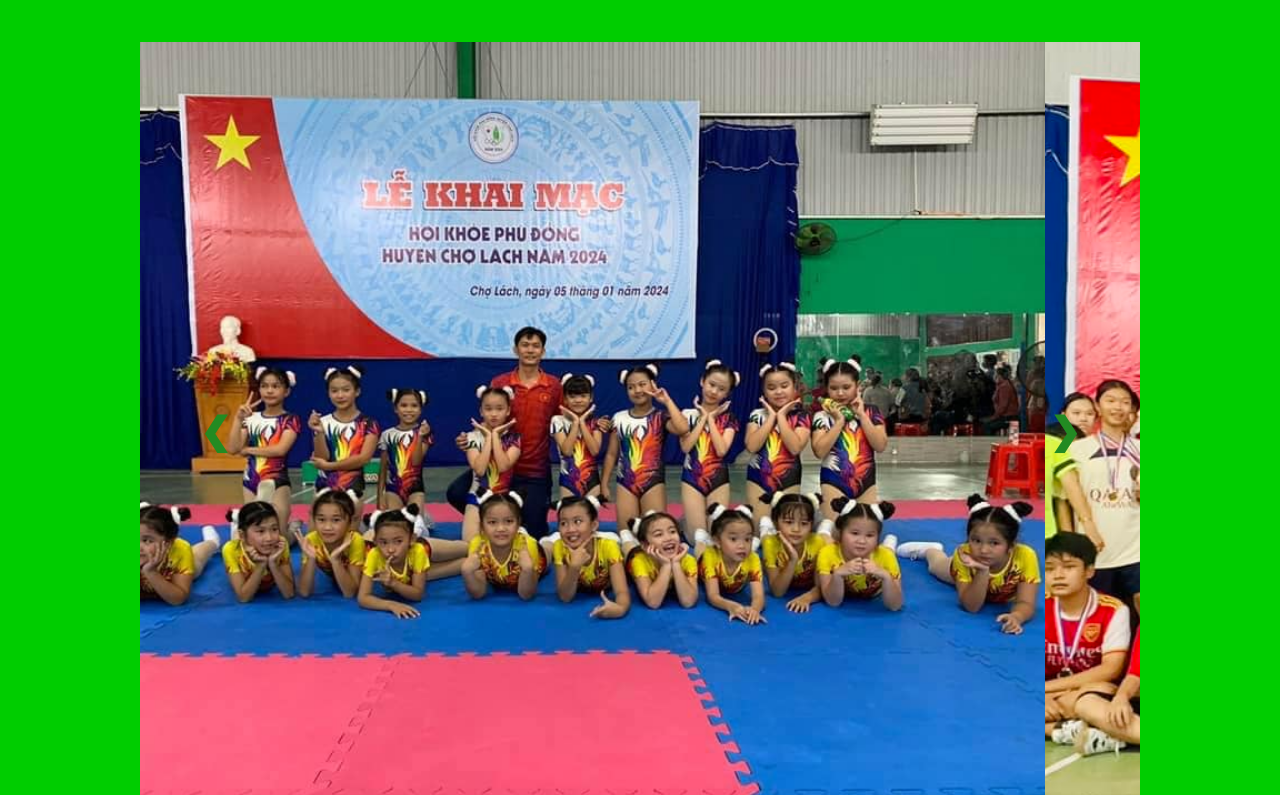
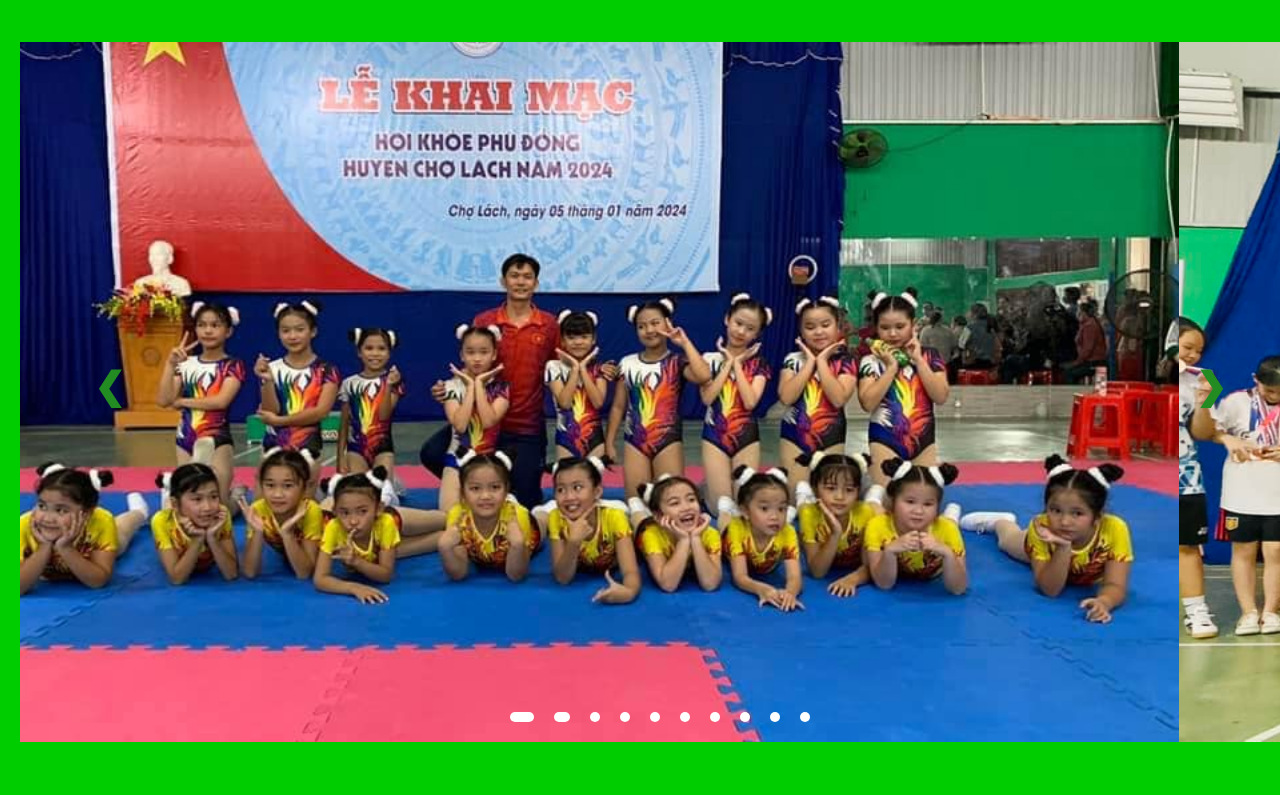
Before and after one commit to NguyenHau-IT/webcty.github.io, a plain HTML site: page index.html in a window 1280 px wide. Shown: the part 484-1279 px from the top of the page. Drawn offline with Linux system fonts and the light colour scheme.

Commit message:
Update style.css

```diff
--- a/style.css
+++ b/style.css
@@ -145,9 +145,9 @@ form button:hover {
 }
 
 .slider{
-    width: 1000px;
+    width: 1300px;
     max-width: 100vw;
-    height: 800px;
+    height: 700px;
     margin: auto;
     position: relative;
     overflow: hidden;
@@ -162,7 +162,7 @@ form button:hover {
     transition: 1s;
 }
 .slider .list img{
-    width: 1000px;
+    width: 1400px;
     height: auto;
     max-width: 100vw;
     height: 100%;
```
